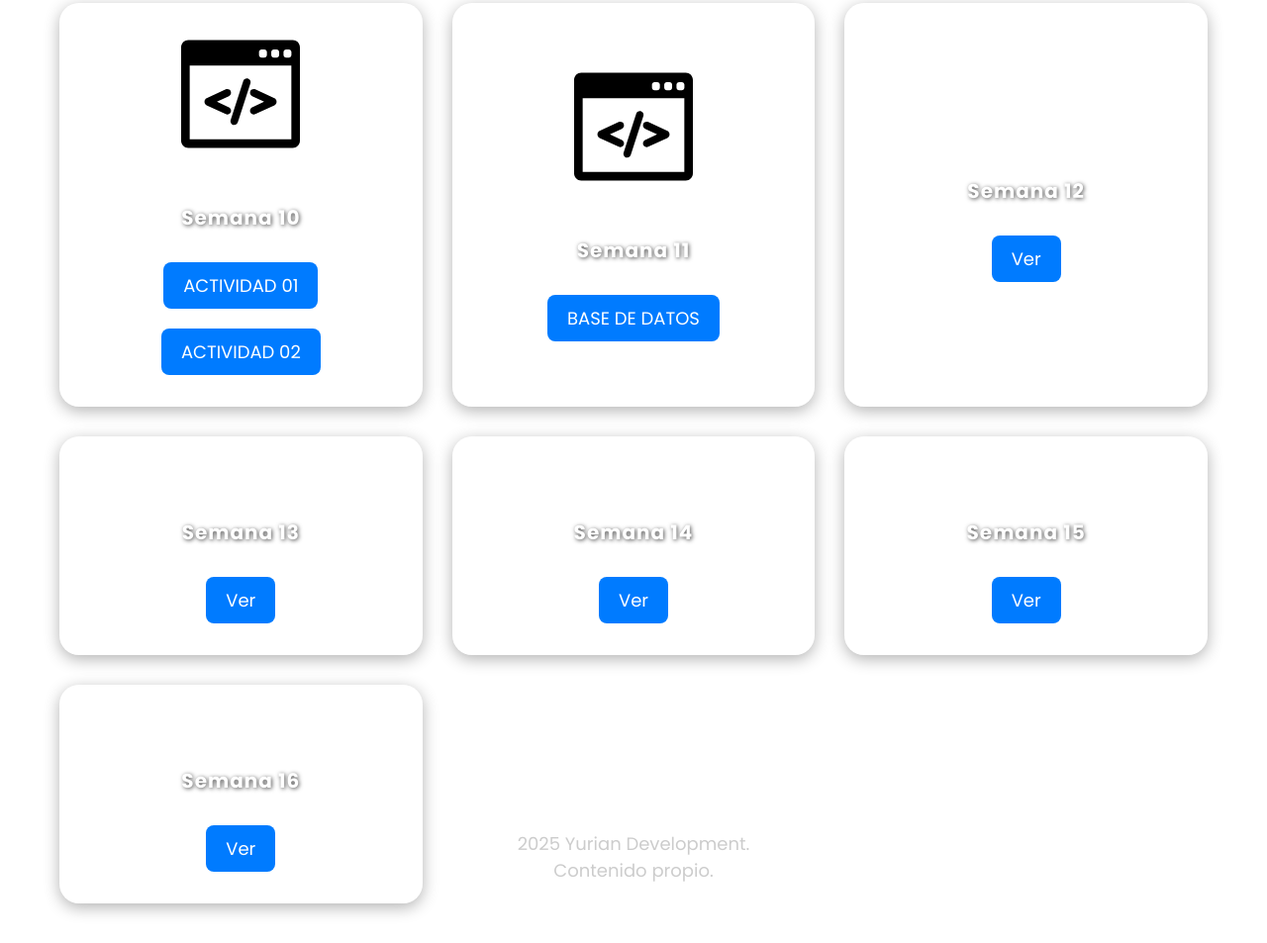
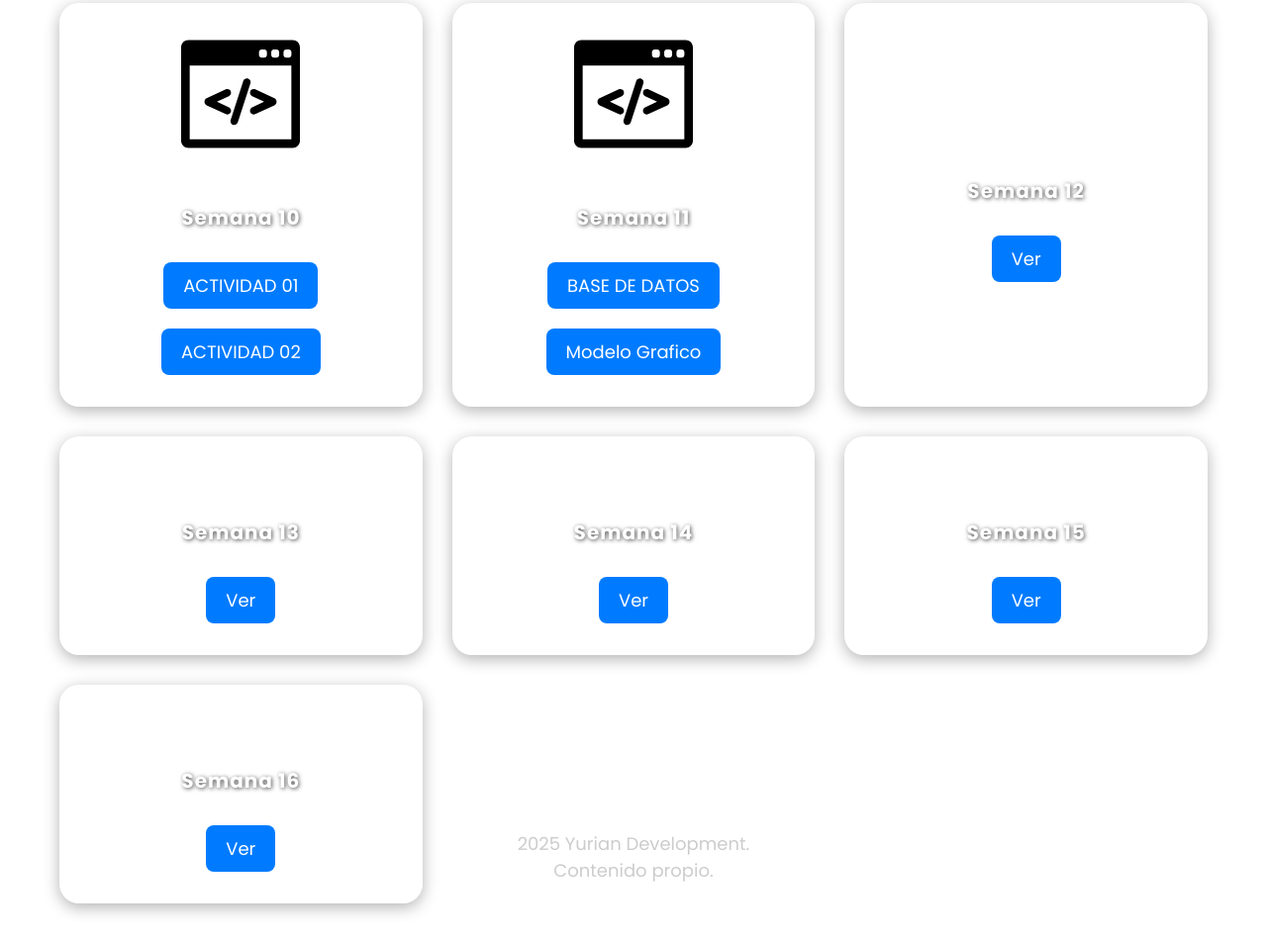
Before and after one commit to yurian76760219/yurian76760219.github.io, a plain HTML site: page index.html in a window 1280 px wide. Shown: the part 1658-2611 px from the top of the page at 99% size. Drawn offline with Linux system fonts and the light colour scheme.

Commit message:
Update index.html

```diff
--- a/index.html
+++ b/index.html
@@ -125,6 +125,8 @@
     <h2>Semana 11</h2>
     <p></p>
     <a href="https://docs.google.com/document/d/1NSAzer5MgOHIZeDQ6q7fCOTbbsCd6Cdvo5c-fbT_RQU/edit?usp=sharing" class="custom-button">BASE DE DATOS</a>
+        <a href="https://docs.google.com/document/d/1bWTgPjQr1vga6Gsy9rDPC8PxIhyGBMmmj7A2-RqvyAU/edit?usp=sharing" class="custom-button">Modelo Grafico</a>
+
 </div>
 <div class="feature-box">
     <div class="icon"><img src="Iconos/programming-9.svg" width="20%" alt=""></div>
```
